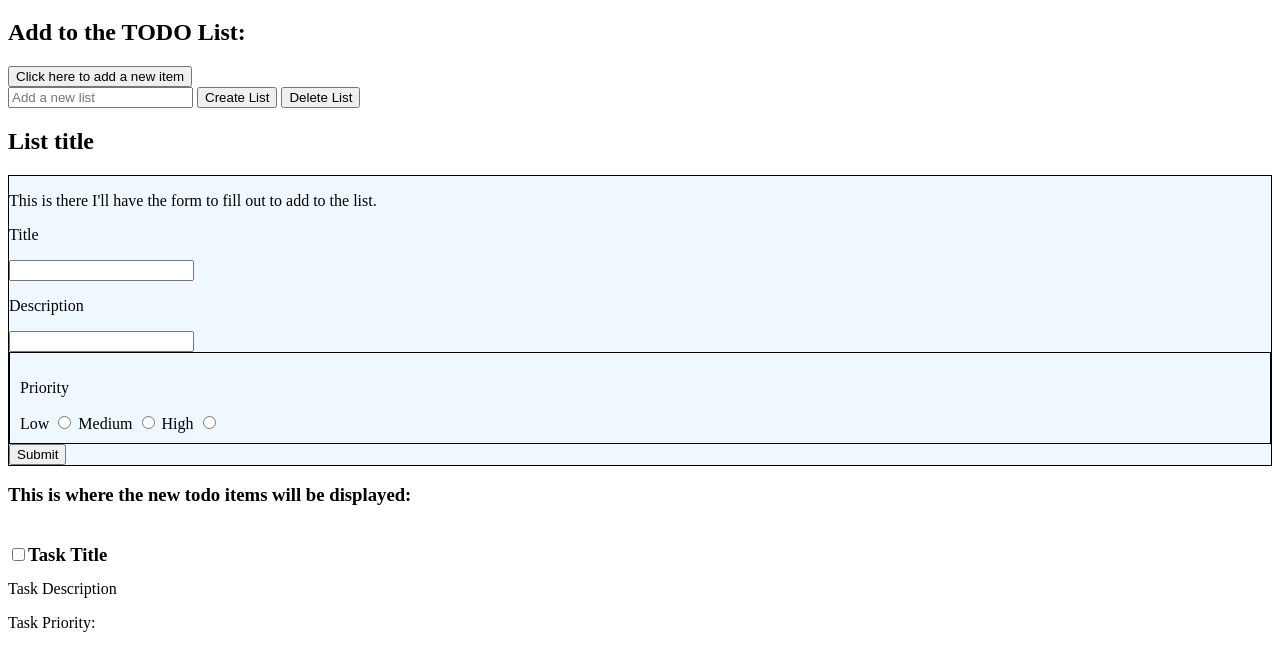
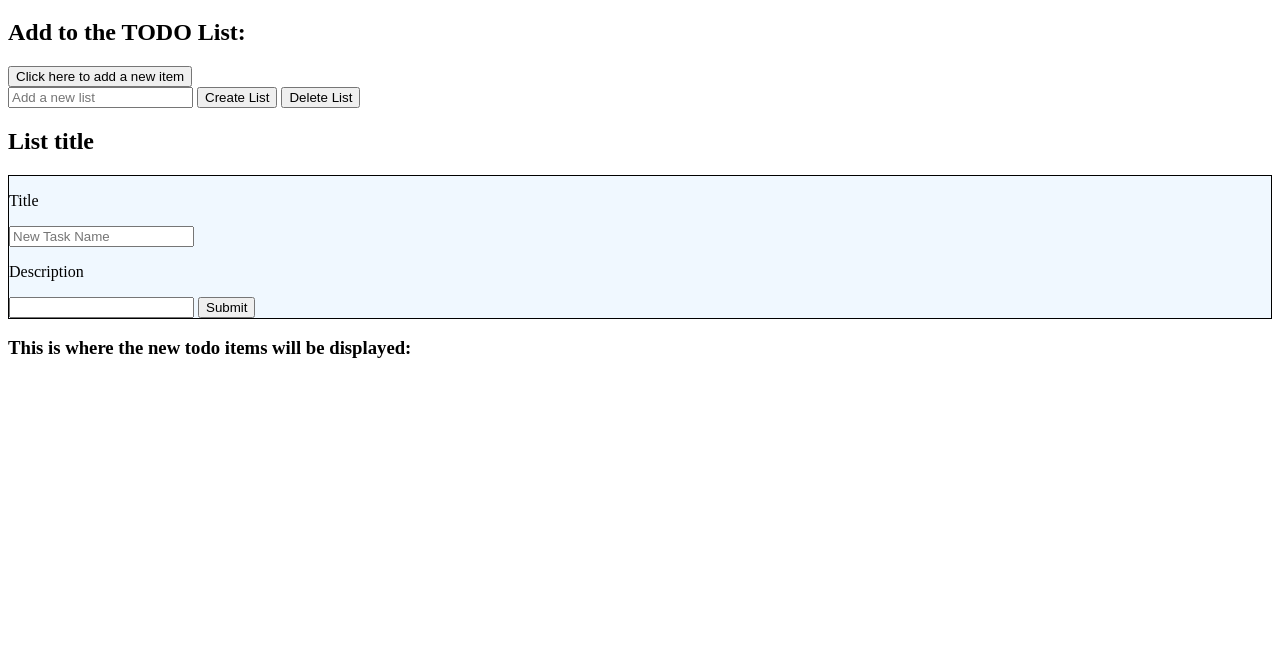
Before and after one commit to 9James9/todo-list, a plain HTML site: page index.html in a window 1280 px wide. Shown: the part 61-732 px from the top of the page. Drawn offline with Linux system fonts and the light colour scheme.

Commit message:
clicking on each task list now displays the tasks for that list

```diff
--- a/index.html
+++ b/index.html
@@ -30,47 +30,36 @@
                 <h2 class="list-title" data-list-title>List title</h2>
                 <div id="listContainer">
                 </div>
-                <div id="formcontainer" class="showformcontainer">
-                    <p>This is there I'll have the form to fill out to add to the list. </p>
-                    <p>Title</p>
-                    <input id="todotitle">
-                    <p>Description</p>
-                    <input id="tododescription">
-                    <form id="priorityradio">
-                        <p>Priority</p>
-                        <label for="low">Low</label>
-                        <input id="low" type="radio" value="Low" name="priority">
-                        <label for="medium">Medium</label>
-                        <input id="medium" type="radio" value="Medium" name="priority">
-                        <label for="high">High</label>
-                        <input id="high" type="radio" value="High" name="priority">
-                    </form>
-                    <button id="submit">Submit</button>
-                </div>
+                <form action ="" data-new-task-form>
+                    <div id="formcontainer" class="showformcontainer">
+                        <p>Title</p>
+                        <input id="todotitle" data-new-task-input class="new task" placeholder="New Task Name" aria-label="new task name">
+
+                        <p>Description</p>
+                        <input id="tododescription">
+
+                        <button id="submit" class="btn-create" aria-label="create new task">Submit</button>
+                    </div>
+                </form>
+
+
             </div>
         </div>
-        <div id="showtodos" data-tasks>
+        <div id="showtodos" >
             <h3>This is where the new todo items will be displayed:</h3>
-            <div id="todocontainer">
-                <div class="task">
-                    <div id="taskandcheckbox">
-                        <input type="checkbox">
-                        <h3>Task Title</h3>
-                    </div>
 
-                    <p>Task Description</p>
-                    <p>Task Priority: </p>
-                </div>
+        </div>
+        <div class="todo body" id="todocontainer" data-tasks>
 
-            </div>
+            <div class="tasks" data-tasks></div>
         </div>
     </div>
     <template id="task-template">
         <div class="task">
             <input type="checkbox">
-            <h3></h3>
-            <p></p>
-            <p></p>
+            <label>
+                <span class="custom-checkbox"></span>
+            </label>
         </div>
     </template>
 </body>
```
Also changed, not shown: main.js (+1 -1 lines).
